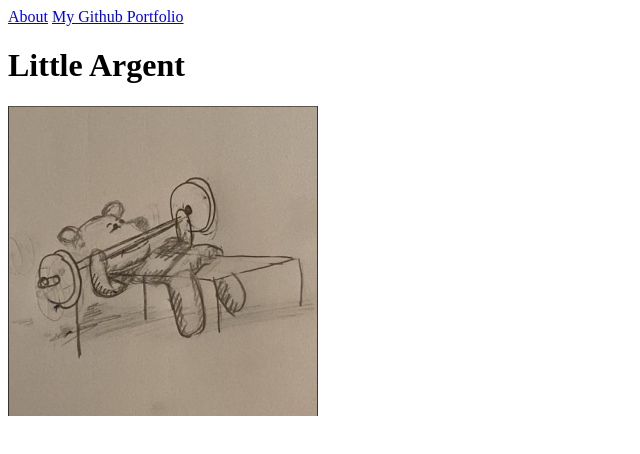
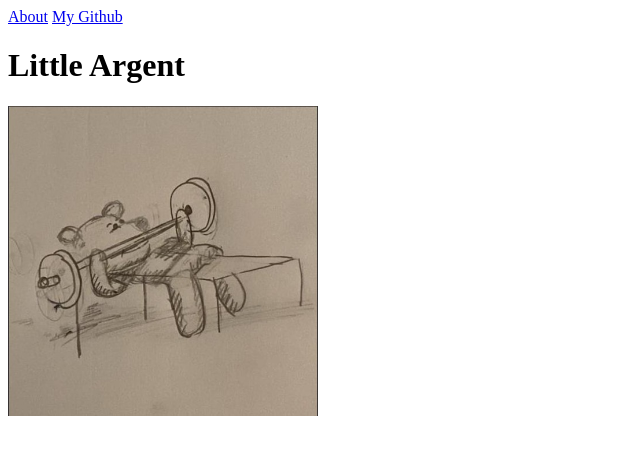
Before and after one commit to joshu-git/Little-Argent, a plain HTML site: page index.html in a window 1280 px wide. Shown: the full height of the page, 0-640 px from the left. Drawn offline with Linux system fonts and the light colour scheme.

Commit message:
Capitalize link names
Edited the link names

```diff
--- a/index.html
+++ b/index.html
@@ -7,7 +7,7 @@
 
   <body>
     <a href="./pages/about.html">About</a>
-    <a href="https://github.com/joshu-git" target="_blank" rel="noopener noreferrer">My Github Portfolio</a>
+    <a href="https://github.com/joshu-git" target="_blank" rel="noopener noreferrer">My Github</a>
     <h1>Little Argent</h1>
     <p><img src="images/PoohBear.jpg" alt="Pooh Bear Benching" height="310" width="310"></p>
   </body>
```
Also changed, not shown: pages/about.html (+1 -1 lines).
